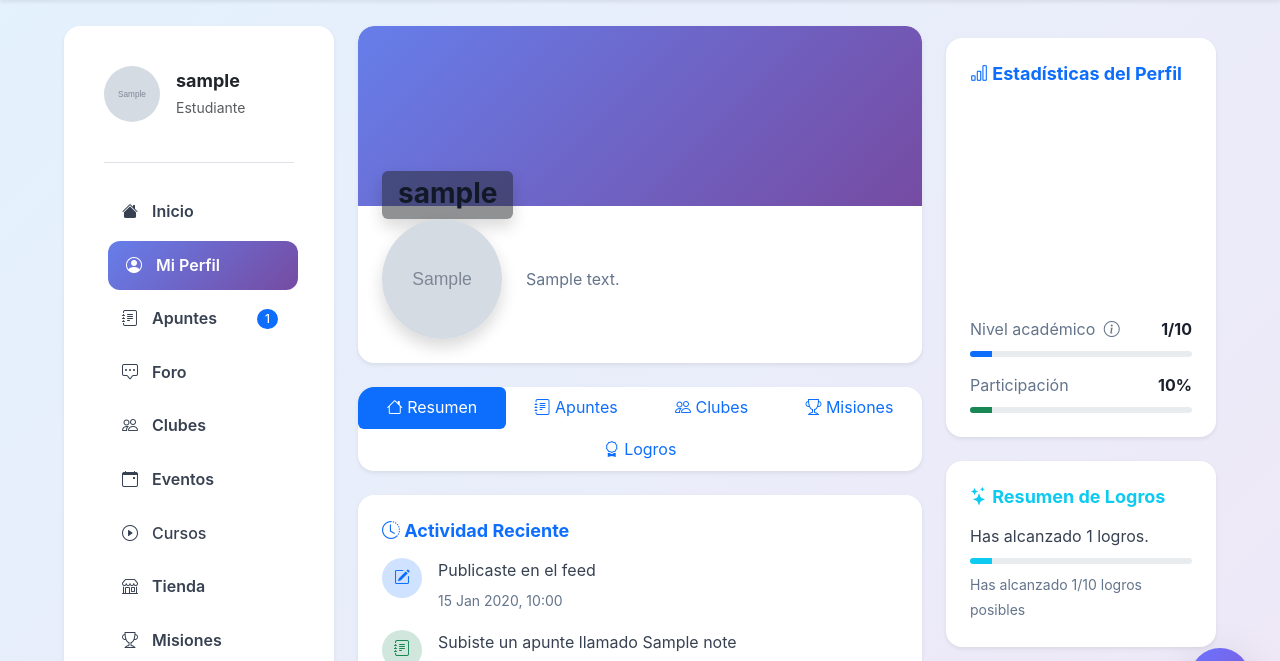
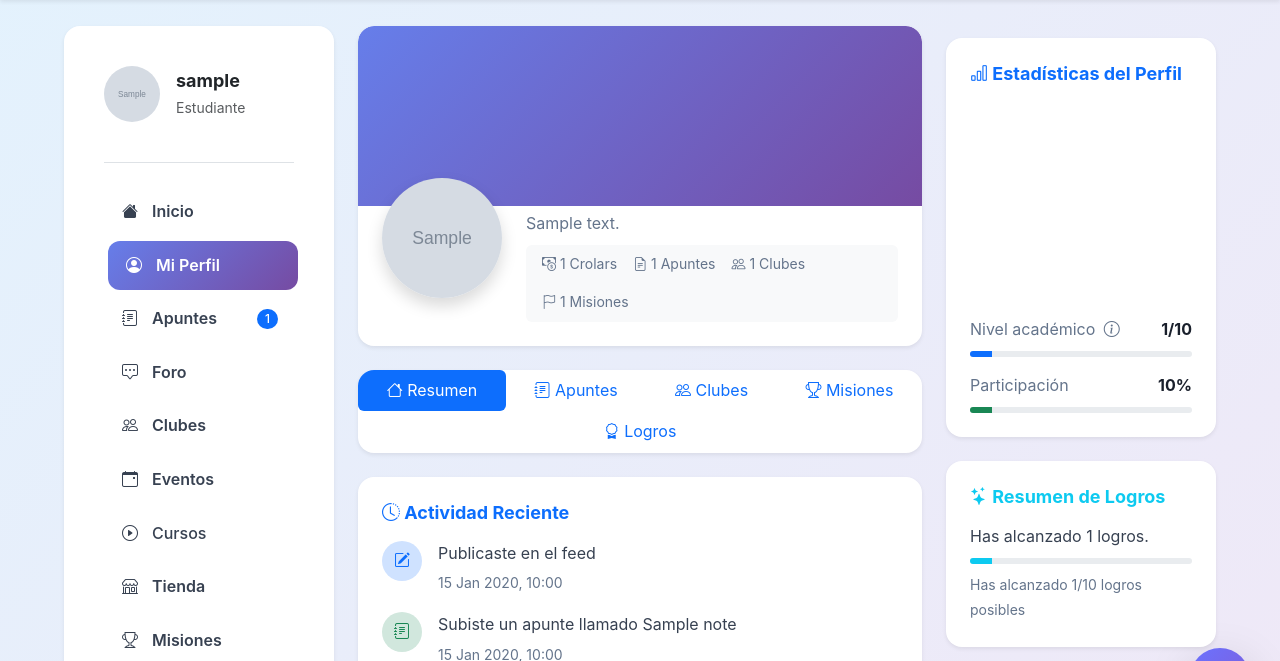
Before and after one commit to RoggerMS/Crunevo2, a Flask app: page /perfil in a window 1280 px wide. Shown: the part 62-723 px from the top of the page. Run offline with Flask 3, Linux system fonts and the light colour scheme; a user stored in the database is signed in; tables that the repository leaves empty hold one stand-in row (values such as "Sample post"); grey boxes marked "Sample" are stand-in pictures; data that the repository does not hold is empty; a map, chart or similar area stays blank; some libraries are stand-ins or nearby versions.

Commit message:
Refine profile header layout

```diff
--- a/crunevo/static/css/perfil.css
+++ b/crunevo/static/css/perfil.css
@@ -29,11 +29,8 @@
 }
 
 .profile-stats {
-  flex-wrap: nowrap;
-  scroll-snap-type: x mandatory;
+  background: #f8f9fa;
+  border-radius: 8px;
+  padding: 0.75rem 1rem;
+  font-size: 0.9rem;
 }
-
-.profile-stats .stat-item {
-  min-width: 80px;
-  scroll-snap-align: start;
-}
--- a/crunevo/templates/auth/perfil.html
+++ b/crunevo/templates/auth/perfil.html
@@ -25,24 +25,6 @@
         </div>
         <div class="card-body p-4" style="margin-top: -75px;">
 
-          <!-- Username overlay on desktop -->
-          <div class="row">
-            <div class="col">
-              <div class="mt-3 position-relative z-2 d-none d-lg-block" style="margin-top: -60px;">
-                <div class="bg-dark bg-opacity-50 text-white px-3 py-1 rounded shadow d-inline-block">
-                  <h3 class="fw-bold d-flex align-items-center gap-2 mb-1">
-                    {{ user.username }}
-                    {% if user.verification_level >= 2 %}
-                    <span class="badge verified-badge" data-bs-toggle="tooltip" title="Cuenta verificada">
-                      <i class="bi bi-check-circle-fill"></i>
-                    </span>
-                    {% endif %}
-                  </h3>
-                </div>
-              </div>
-            </div>
-          </div>
-
           <div class="row align-items-center">
             <div class="col-auto">
               <div class="profile-avatar-container position-relative">
@@ -58,10 +40,8 @@
               </div>
             </div>
               <div class="col">
-              <div class="mt-3">
-
-                <!-- Nombre de usuario con verificación -->
-                <h3 class="fw-bold d-flex align-items-center gap-2 mb-2 d-lg-none">
+                <div class="mt-3 d-none d-lg-block">
+                  <h3 class="fw-bold mb-1">
                     {{ user.username }}
                     {% if user.verification_level >= 2 %}
                       <span class="badge verified-badge" data-bs-toggle="tooltip" title="Cuenta verificada">
@@ -69,16 +49,20 @@
                       </span>
                     {% endif %}
                   </h3>
-
                   {% if user.about %}
-                <p class="text-muted mb-3">{{ user.about }}</p>
+                  <p class="text-muted mb-2">{{ user.about }}</p>
                   {% elif is_own_profile %}
-                <p class="text-muted mb-3">
+                  <p class="text-muted mb-2">
                     <i>Añade una descripción sobre ti...</i>
                     <button class="btn btn-sm btn-outline-primary ms-2">Editar</button>
                   </p>
                   {% endif %}
-
+                  <div class="bg-light rounded py-2 px-3 d-flex flex-wrap gap-3 small text-muted">
+                    <span><i class="bi bi-cash-coin"></i> {{ user.credits or 0 }} Crolars</span>
+                    <span><i class="bi bi-file-earmark-text"></i> {{ user.notes|length }} Apuntes</span>
+                    <span><i class="bi bi-people"></i> {{ user_clubs|length }} Clubes</span>
+                    <span><i class="bi bi-flag"></i> {{ completed_missions_count }} Misiones</span>
+                  </div>
                 </div>
               </div>
               {% if is_own_profile %}
@@ -93,6 +77,32 @@
               </div>
             </div>
             {% endif %}
+          </div>
+
+          <!-- Mobile profile info -->
+          <div class="d-lg-none text-center mt-3">
+            <h3 class="fw-bold mb-1">
+              {{ user.username }}
+              {% if user.verification_level >= 2 %}
+                <span class="badge verified-badge">
+                  <i class="bi bi-check-circle-fill"></i>
+                </span>
+              {% endif %}
+            </h3>
+            {% if user.about %}
+            <p class="text-muted mb-2">{{ user.about }}</p>
+            {% elif is_own_profile %}
+            <p class="text-muted mb-2">
+              <i>Añade una descripción sobre ti...</i>
+              <button class="btn btn-sm btn-outline-primary ms-2">Editar</button>
+            </p>
+            {% endif %}
+            <div class="small text-muted">
+              <div>{{ user.credits or 0 }} Crolars</div>
+              <div>{{ user.notes|length }} Apuntes</div>
+              <div>{{ user_clubs|length }} Clubes</div>
+              <div>{{ completed_missions_count }} Misiones</div>
+            </div>
           </div>
         </div>
       </div>
```
Also changed, not shown: AGENTS.md (+1 -0 lines). Lines whose indentation alone changed are shown as unchanged.
